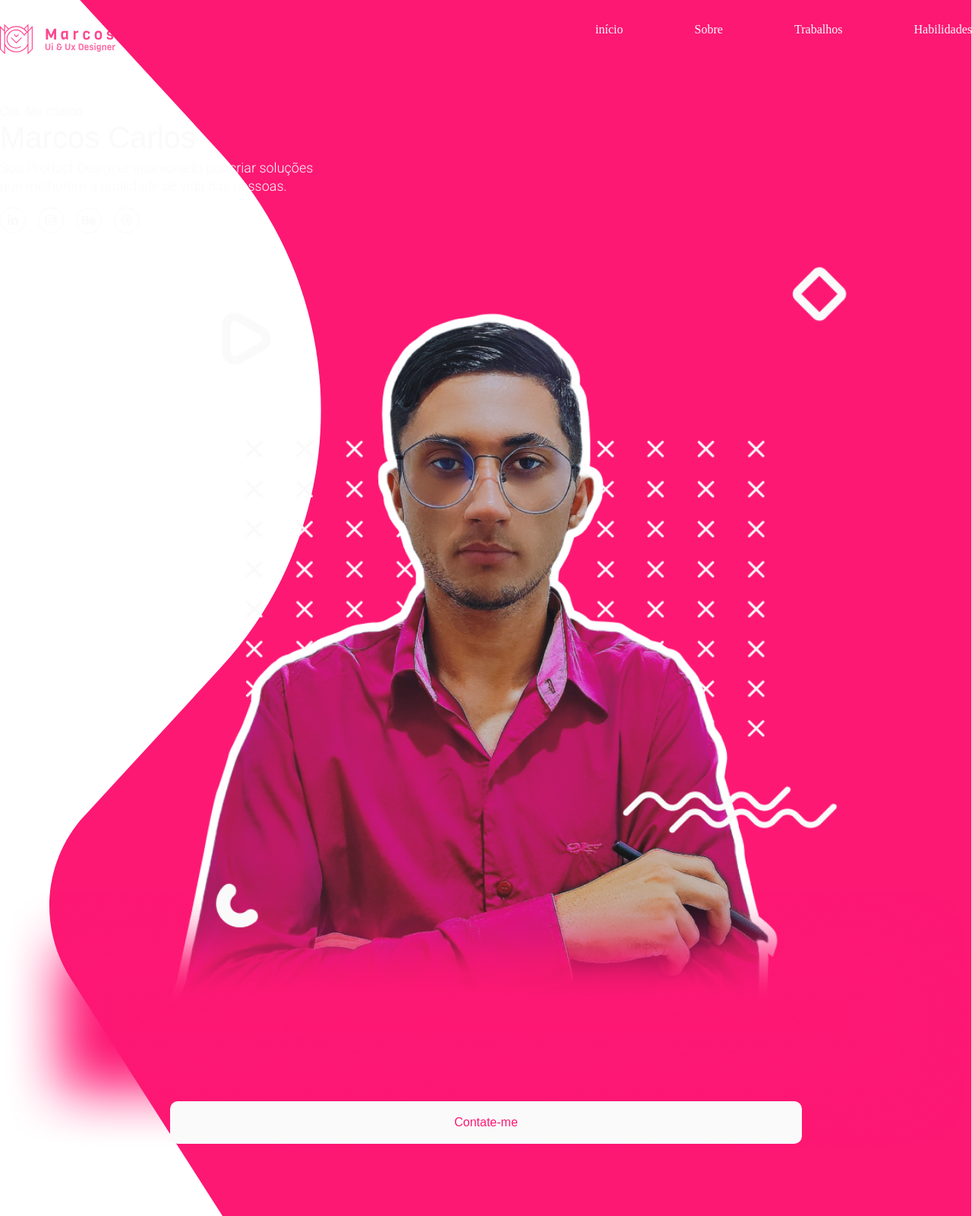
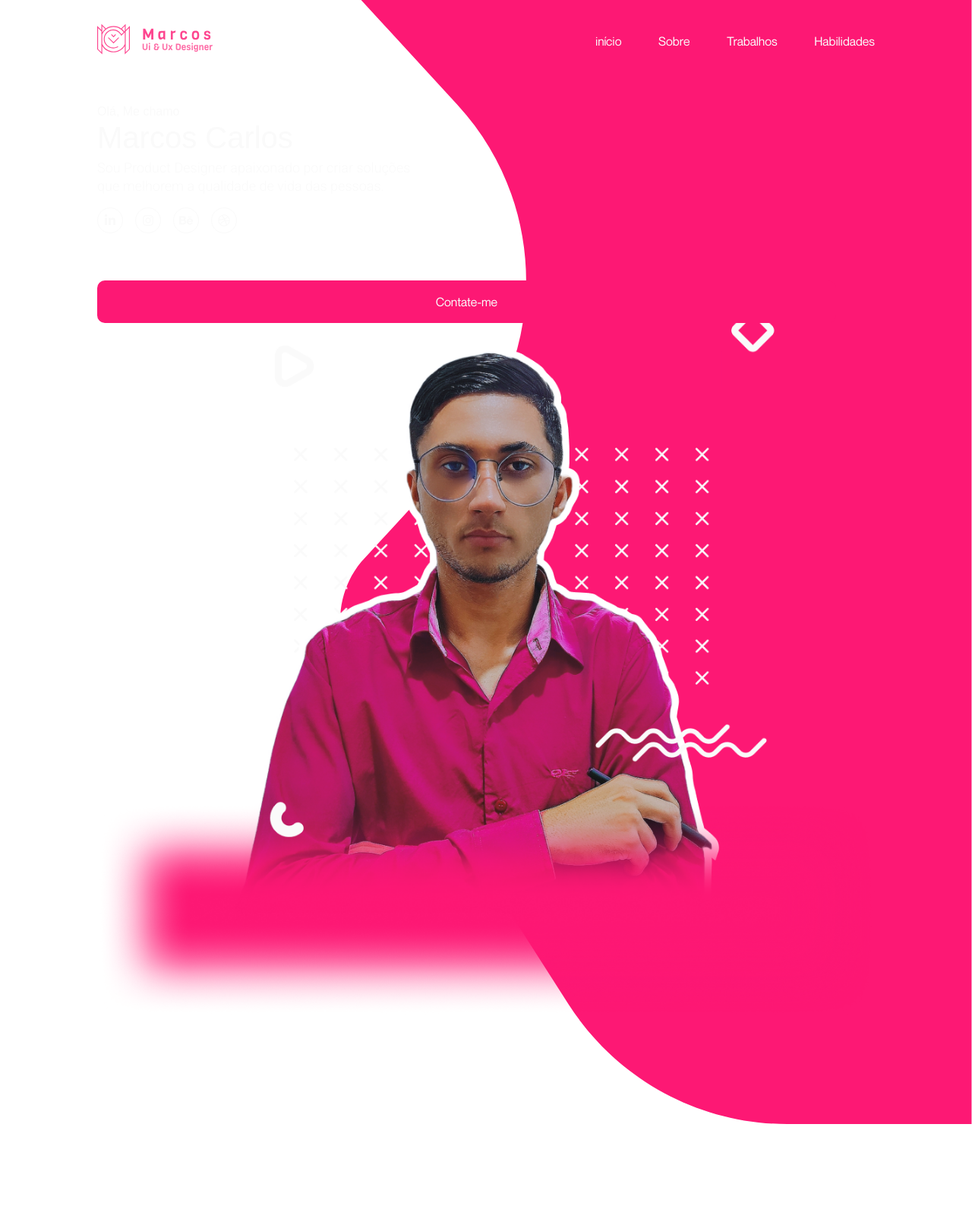
Before and after one commit to AndersonS7/Marco-port, a plain HTML site: page index.html in a window 1280 px wide. Shown: the top 1600 px of the page at 76% size. Drawn offline with nearby package versions, Linux system fonts and the light colour scheme; files whose address does not match are found by name; a web font is replaced by a local one.

Commit message:
ajustando o css dos botões para telas maiores

```diff
--- a/index.html
+++ b/index.html
@@ -164,12 +164,16 @@
                     </li>
                 </ul>
             </div>
+
+            <div id="btnScreen_G">
+                <a type="button" class="my_btn1 my_btn2" href="#contact">Contate-me</a>
+            </div>
         </div>
 
         <div>
             <img src="./assets/imgs/web/rosa.png" alt="Marcos Carlos">
-            <div class="my_btn1">
-                <a type="button" href="#contact">Contate-me</a>
+            <div id="btnScreen_L">
+                <a type="button" class="my_btn1" href="#contact">Contate-me</a>
             </div>
         </div>
     </section>
@@ -194,8 +198,8 @@
                     <source srcset="./assets/imgs/web/rosa.png">
                     <img class="" src="./assets/imgs/mobile/secundaria-rosa.png" alt="Marcos Carlos">
                 </picture>
-                <div class="my_btn1 my_btn2">
-                    <a type="buttom" href="#">Saiba mais</a>
+                <div>
+                    <a type="buttom" class="my_btn1 my_btn2" href="#">Saiba mais</a>
                 </div>
             </div>
         </div>
@@ -219,8 +223,8 @@
                 completos.
             </p>
 
-            <div class="my_btn1 my_btn3">
-                <a type="buttom" href="#">Ver projetos</a>
+            <div>
+                <a type="buttom" class="my_btn1 my_btn3" href="#">Ver projetos</a>
             </div>
 
         </div>
@@ -246,8 +250,8 @@
                 <h3>VAMOS TRABALHAR JUNTOS ?</h3>
                 <p>Tem algum projeto em mente? que tal trabalharmos juntos ;)</p>
             </div>
-                <div class="my_btn1 my_btn2">
-                    <a type="buttom" class="my_btn" href="#">Contate-me</a>
+            <div>
+                <a type="buttom" class="my_btn my_btn1 my_btn2" href="#">Contate-me</a>
             </div>
             <img id="img_call_x" src="./assets/imgs/Elementos/rosa/x.svg" alt="element x">
             <img id="img_call_square" src="./assets/imgs/Elementos/rosa/square.svg" alt="element square">
--- a/styles/body_mobile.css
+++ b/styles/body_mobile.css
@@ -274,32 +274,23 @@ footer h3 {
     width: 65%;
     height: 3.5rem;
     max-width: 100%;
+    font-family: 'PPNeueMontreal-Regular';
     background-color: var(--color-white);
     border-radius: 0.625rem;
     margin: auto;
     position: relative;
     bottom: 4.375rem;
-}
-
-.my_btn1 a {
     text-decoration: none;
-    font-family: 'Viga', sans-serif;
-    font-weight: 400;
-    font-size: 1rem;
-    line-height: 1.224rem;
     color: var(--color-margenta);
 }
 
 .my_btn2 {
     width: 95%;
     background-color: var(--color-margenta);
+    color: var(--color-white);
     position: relative;
     top: 1.375rem;
     margin: 0;
-}
-
-.my_btn2 a {
-    color: var(--color-white);
 }
 
 .my_btn3 {
@@ -315,6 +306,16 @@ footer h3 {
     color: var(--color-margenta);
     padding-top: 5rem;
     padding-bottom: 5rem;
+}
+
+/* faz o botão aparecer em baixo da imagem da primeira seção em telas menores */
+#my_btn1{
+    display: block;
+}
+
+/* faz o botão sumir na imagem da primeira seção em telas menores */
+#btnScreen_G {
+    display: none;
 }
 
 /* ICONS */
@@ -377,6 +378,17 @@ footer h3 {
 }
 
 @media screen and (min-width: 769px) {
+
+    /* ativa botão que vai aparecer em baixo dos icones de rede social da primeira seção em telas maiores */
+    #btnScreen_G {
+        display: block;
+    }
+
+    /* desativa botão que vai aparecer em baixo da imagem da primeira seção em telas maiores */
+    #btnScreen_L {
+        display: none;
+    }
+
     .text_start h1 {
         font-size: 2.5rem;
     }
--- a/styles/menu.css
+++ b/styles/menu.css
@@ -69,18 +69,44 @@
     color: var(--color-white);
 }
 
-/* background para telas maiores */
+/* TELAS MÉDIANAS E GRANDES */
+@media screen and (min-width: 769px) {
     body {
         background-image: url("./assets/imgs/Elementos/bg-rosa.svg");
         background-repeat: no-repeat;
         background-position: right top;
-    background-size: initial;
+        background-size: 65%;
         padding: 0px;
         margin: 0px;
         overflow-x: hidden;
     }
 
-/* estilização do menu em telas menores que 768px */
+    .container {
+        max-width: 100%;
+        padding: 0 10%;
+        margin: auto;
+    }
+
+    #menu_control_mobile {
+        align-items: center;
+    }
+
+    .meu_list ul {
+        width: 23rem;
+    }
+
+    .meu_list ul li a,
+    .meu_list ul li i {
+        font-family: 'PPNeueMontreal-Regular';
+    }
+
+    .meu_list ul li a:hover {
+        border-bottom: 2px solid var(--color-white);
+    }
+
+}
+
+/* TELAS PEQUENAS */
 @media screen and (max-width: 768px) {
     body {
         background-image: url("./assets/imgs/Elementos/bg-mobile-rosa.png");
@@ -93,9 +119,8 @@ body {
     }
 
     .container {
-        margin: 0;
-        padding: 0;
-        width: 90%;
+        max-width: 100%;
+        padding: 0 10%;
         margin: auto;
     }
 
@@ -163,7 +188,7 @@ body {
     }
 }
 
-@media screen and (max-width: 393px){
+@media screen and (max-width: 393px) {
     body {
         background-image: url("./assets/imgs/Elementos/bg-mobile-rosa.png");
         background-repeat: no-repeat;
```
Lines whose indentation alone changed are shown as unchanged.
